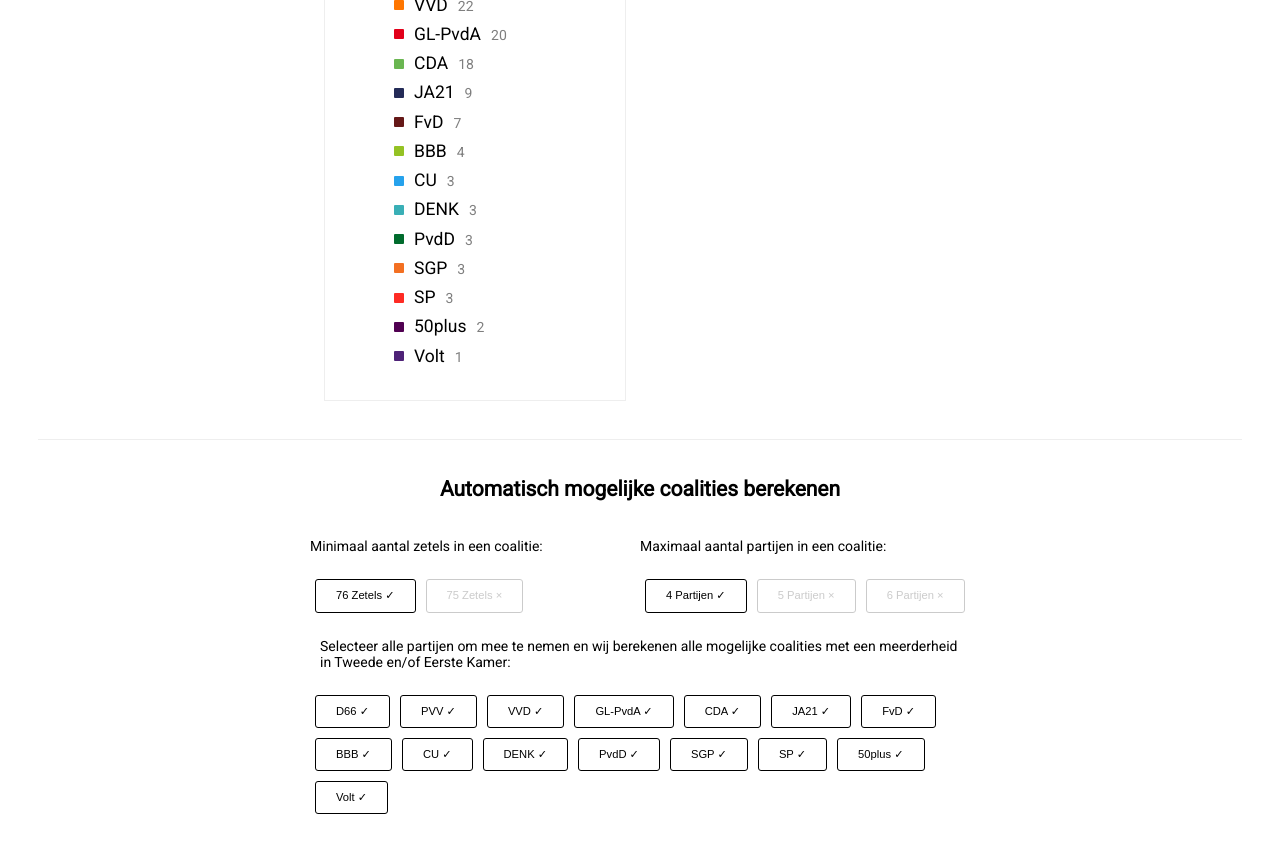
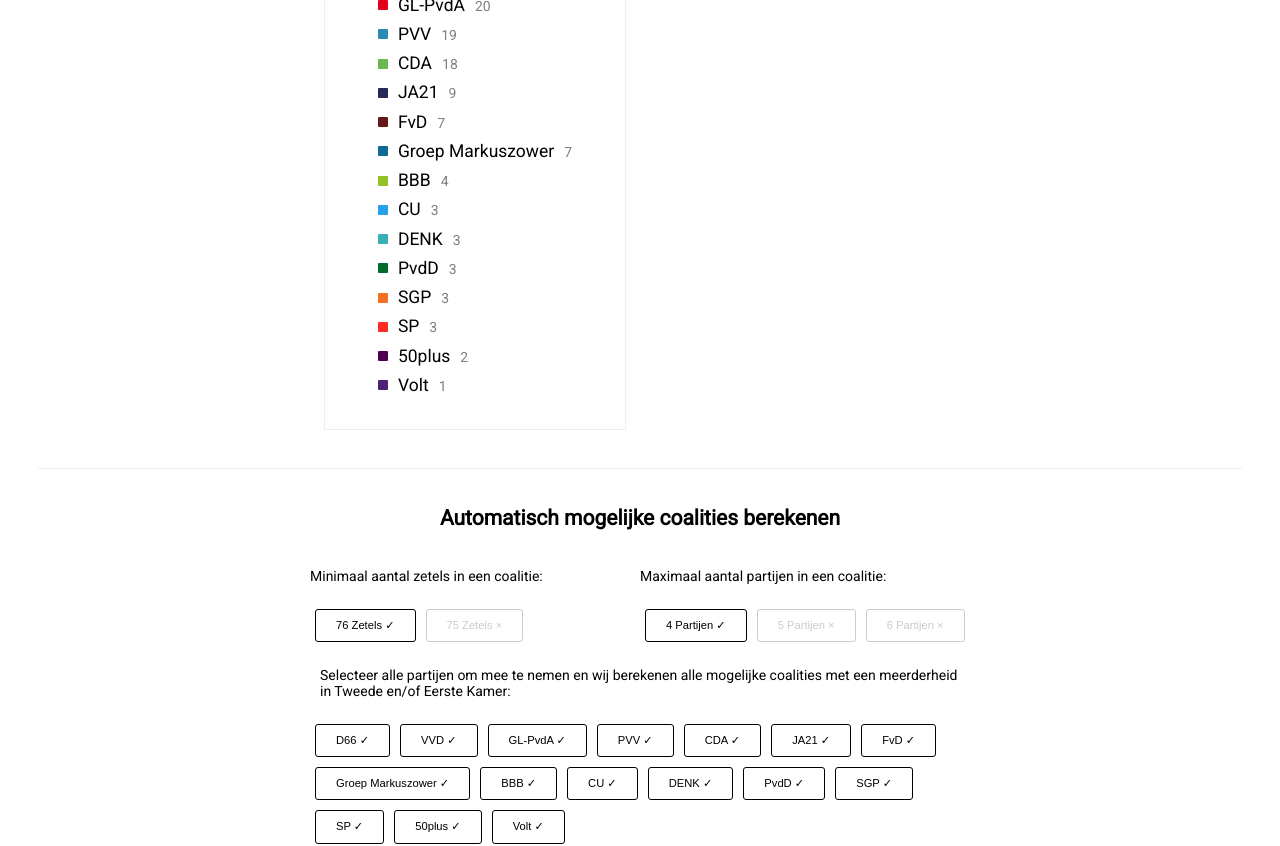
Before and after one commit to larixk/coalitiemaker.nl, a React (Create React App) app: page / in a window 1280 px wide. Shown: the part 840-1686 px from the top of the page. Built offline with nearby package versions, Linux system fonts and the light colour scheme.

Commit message:
Update parties.js to include the new group that separated from PVV

```diff
--- a/src/parties.js
+++ b/src/parties.js
@@ -2,8 +2,14 @@
   {
     name: "PVV",
     eerste: 4,
-    seats: 26,
+    seats: 19,
     color: "#2e89b5",
+  },
+  {
+    name: "Groep Markuszower",
+    eerste: 0,
+    seats: 7,
+    color: "#0e6995",
   },
   {
     name: "D66",
```
